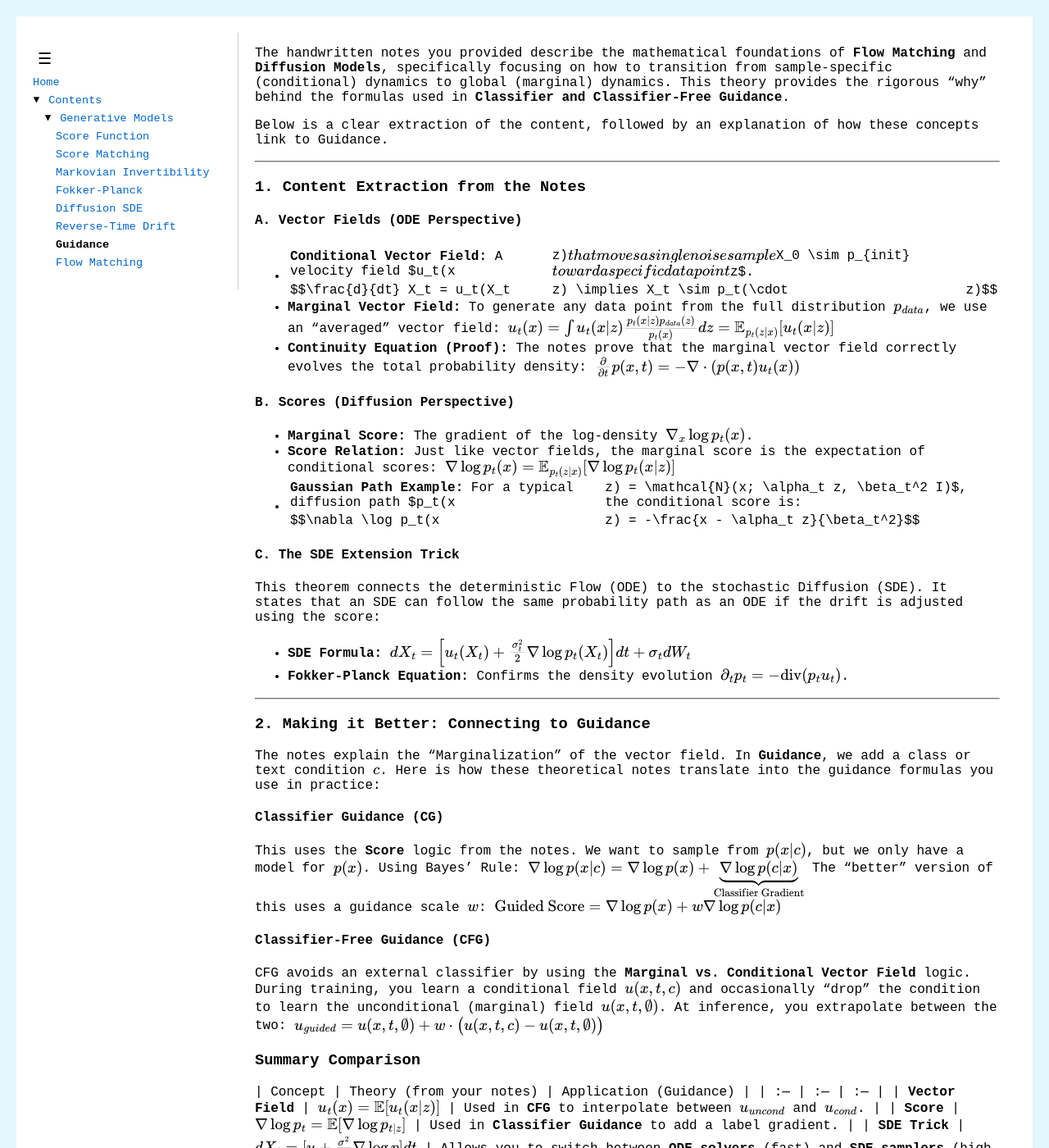
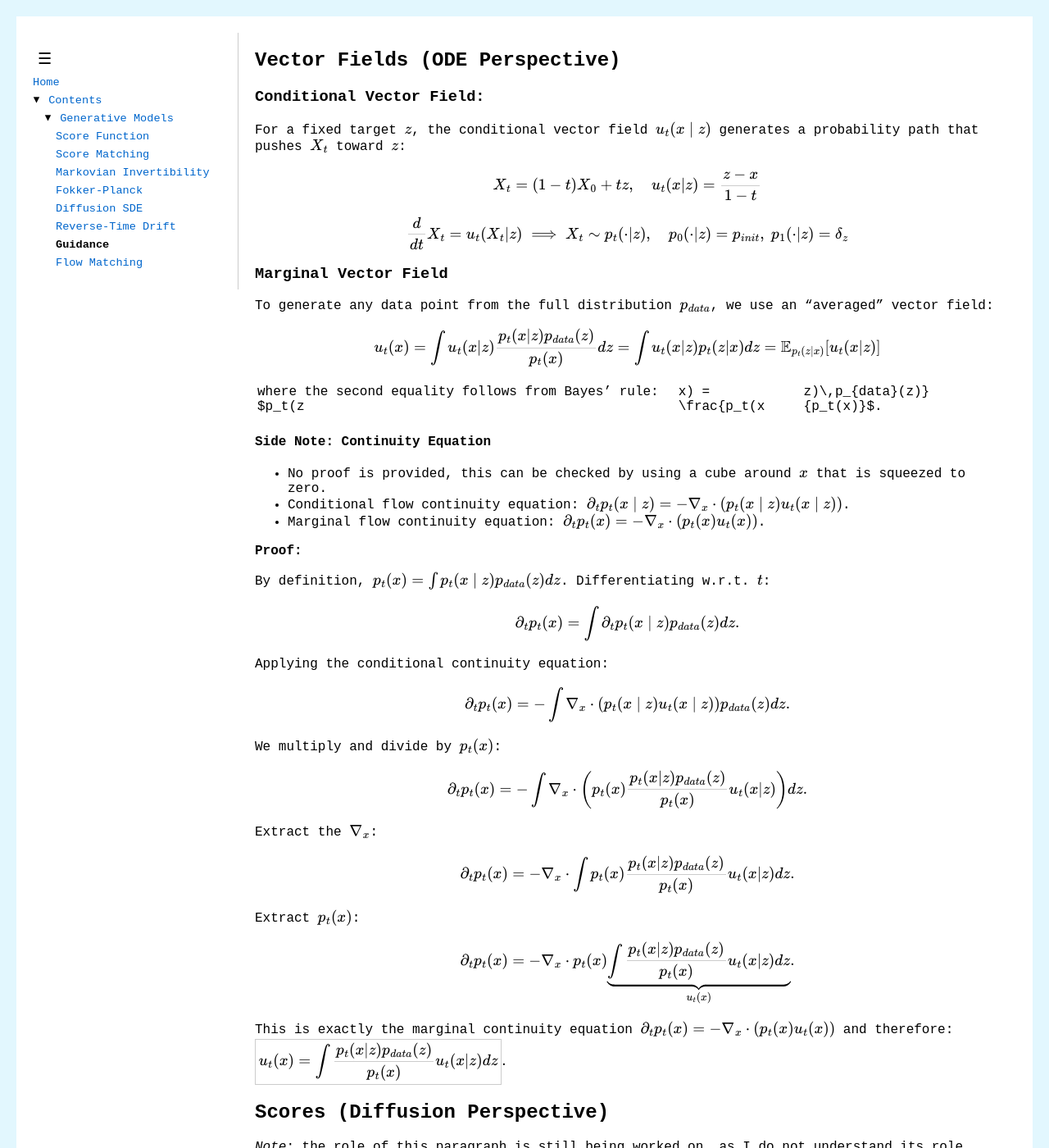
Before and after one commit to scer80/scer80.github.io, a Jekyll site: the page built from contents/generative_models/guidance.md, in a window 1280 px wide and 1400 px high. Shown: the whole window at 82% size. Built offline with Jekyll 4.4.1, drawn with Linux system fonts in a browser that asks for light colours; our own code applies the rules of GitHub Pages for plain Markdown files; some of the changed text lies outside the part shown.

Commit message:
work on guidance

```diff
--- a/contents/generative_models/guidance.md
+++ b/contents/generative_models/guidance.md
@@ -2,37 +2,109 @@
 layout: contents
 ---
 
-The handwritten notes you provided describe the mathematical foundations of **Flow Matching** and **Diffusion Models**, specifically focusing on how to transition from sample-specific (conditional) dynamics to global (marginal) dynamics. This theory provides the rigorous "why" behind the formulas used in **Classifier and Classifier-Free Guidance**.
+## Vector Fields (ODE Perspective)
 
-Below is a clear extraction of the content, followed by an explanation of how these concepts link to Guidance.
+### **Conditional Vector Field:**
 
----
+For a fixed target $z$, the conditional vector field $u_t(x \mid z)$ generates a probability path that pushes $X_t$ toward $z$:
 
-### 1. Content Extraction from the Notes
+$$X_t = (1-t)X_0 + tz, \quad u_t(x|z) = \frac{z - x}{1 - t}$$
 
-#### A. Vector Fields (ODE Perspective)
-*   **Conditional Vector Field:** A velocity field $u_t(x|z)$ that moves a single noise sample $X_0 \sim p_{init}$ toward a specific data point $z$.
-    $$\frac{d}{dt} X_t = u_t(X_t|z) \implies X_t \sim p_t(\cdot|z)$$
-*   **Marginal Vector Field:** To generate any data point from the full distribution $p_{data}$, we use an "averaged" vector field:
-    $$u_t(x) = \int u_t(x|z) \frac{p_t(x|z)p_{data}(z)}{p_t(x)} dz = \mathbb{E}_{p_t(z|x)} [u_t(x|z)]$$
-*   **Continuity Equation (Proof):** The notes prove that the marginal vector field correctly evolves the total probability density:
-    $$\frac{\partial}{\partial t} p(x,t) = -\nabla \cdot (p(x,t) u_t(x))$$
+$$\frac{d}{dt} X_t = u_t(X_t|z) \implies X_t \sim p_t(\cdot|z), \quad p_0(\cdot|z) = p_{init},\; p_1(\cdot|z) = \delta_z$$
 
-#### B. Scores (Diffusion Perspective)
-*   **Marginal Score:** The gradient of the log-density $\nabla_x \log p_t(x)$.
-*   **Score Relation:** Just like vector fields, the marginal score is the expectation of conditional scores:
-    $$\nabla \log p_t(x) = \mathbb{E}_{p_t(z|x)} [\nabla \log p_t(x|z)]$$
-*   **Gaussian Path Example:** For a typical diffusion path $p_t(x|z) = \mathcal{N}(x; \alpha_t z, \beta_t^2 I)$, the conditional score is:
-    $$\nabla \log p_t(x|z) = -\frac{x - \alpha_t z}{\beta_t^2}$$
+###  **Marginal Vector Field**
 
-#### C. The SDE Extension Trick
+To generate any data point from the full distribution $p_{data}$, we use an "averaged" vector field:
+
+$$u_t(x) = \int u_t(x|z) \frac{p_t(x|z)p_{data}(z)}{p_t(x)} dz = \int u_t(x|z) p_t(z|x) dz = \mathbb{E}_{p_t(z|x)} [u_t(x|z)]$$
+
+where the second equality follows from Bayes' rule: $p_t(z|x) = \frac{p_t(x|z)\,p_{data}(z)}{p_t(x)}$.
+
+#### Side Note: Continuity Equation
+
+- No proof is provided, this can be checked by using a cube around $x$ that is squeezed to zero.
+- Conditional flow continuity equation: $\partial_t p_t(x \mid z) = -\nabla_x \cdot (p_t(x \mid z) u_t(x \mid z))$.
+- Marginal flow continuity equation: $\partial_t p_t(x) = -\nabla_x \cdot (p_t(x) u_t(x))$.
+
+**Proof:**
+
+By definition, $p_t(x) = \int p_t(x \mid z) p_{data}(z) dz$. Differentiating w.r.t. $t$:
+
+$$\partial_t p_t(x) = \int \partial_t p_t(x \mid z) p_{data}(z) dz. $$
+
+Applying the conditional continuity equation:
+
+$$\partial_t p_t(x) = -\int \nabla_x \cdot (p_t(x \mid z) u_t(x \mid z)) p_{data}(z) dz.$$
+
+
+We multiply and divide by $p_t(x)$:
+
+$$
+\partial_t p_t(x) = -\int \nabla_x \cdot \left( p_t(x)\dfrac{p_t(x|z) p_{data}(z)}{p_t(x)} u_t(x|z) \right) dz.
+$$
+
+Extract the $\nabla_x$:
+
+$$
+\partial_t p_t(x) = -\nabla_x \cdot \int p_t(x)\dfrac{p_t(x|z) p_{data}(z)}{p_t(x)} u_t(x|z) dz.
+$$
+
+Extract $p_t(x)$:
+
+$$
+\partial_t p_t(x) = -\nabla_x \cdot p_t(x) \underbrace{\int \dfrac{p_t(x|z) p_{data}(z)}{p_t(x)} u_t(x|z)  dz}_{u_t(x)}.
+$$
+
+This is exactly the marginal continuity equation $\partial_t p_t(x) = -\nabla_x \cdot (p_t(x) u_t(x))$ and therefore:
+$$\boxed{u_t(x) = \int \dfrac{p_t(x|z) p_{data}(z)}{p_t(x)} u_t(x|z)  dz}.$$
+
+
+## Scores (Diffusion Perspective)
+
+*Note*: the role of this paragraph is still being worked on, as I do not understand its role.
+
+### **Conditional Score:**
+
+For a fixed target $z$, the conditional score is $\nabla_x \log p_t(x \mid z)$.
+
+**Gaussian Path Example:** For $p_t(x \mid z) = \mathcal{N}(x;\, \alpha_t z,\, \beta_t^2 I)$:
+
+$$\nabla_x \log p_t(x|z) = -\frac{x - \alpha_t z}{\beta_t^2}$$
+
+- If $\alpha_t = 1-t$ and $\beta_t^2 = t(1-t)$, then $\nabla_x \log p_t(x|z) = \frac{z-x}{1-t}$, which is exactly the conditional vector field from the ODE perspective.
+- If $\alpha_1 = 1$ and $\beta_1^2 = 0$, then $p_1(x|z) = \delta_z$ i.e. the final distribution is a delta function at $z$.
+
+### **Marginal Score**
+
+The marginal score is the posterior expectation of the conditional score:
+
+$$\nabla_x \log p_t(x) = \mathbb{E}_{p_t(z|x)} [\nabla_x \log p_t(x|z)]$$
+
+**Proof:**
+
+By definition, $p_t(x) = \int p_t(x \mid z)\, p_{data}(z)\, dz$. Taking $\nabla_x \log$ of both sides:
+
+$$\nabla_x \log p_t(x) = \frac{\nabla_x p_t(x)}{p_t(x)}.$$
+
+Differentiating under the integral:
+
+$$\nabla_x p_t(x) = \int \nabla_x p_t(x \mid z)\, p_{data}(z)\, dz.$$
+
+Rewriting $\nabla_x p_t(x \mid z) = p_t(x \mid z)\, \nabla_x \log p_t(x \mid z)$:
+
+$$\nabla_x p_t(x) = \int p_t(x \mid z)\, \nabla_x \log p_t(x \mid z)\, p_{data}(z)\, dz.$$
+
+Dividing by $p_t(x)$ and recognizing $\frac{p_t(x \mid z)\, p_{data}(z)}{p_t(x)} = p_t(z \mid x)$ by Bayes' rule:
+
+$$\boxed{\nabla_x \log p_t(x) = \int p_t(z \mid x)\, \nabla_x \log p_t(x \mid z)\, dz = \mathbb{E}_{p_t(z|x)} [\nabla_x \log p_t(x|z)]}$$
+
+## The SDE Extension Trick
 This theorem connects the deterministic Flow (ODE) to the stochastic Diffusion (SDE). It states that an SDE can follow the same probability path as an ODE if the drift is adjusted using the score:
 *   **SDE Formula:** $dX_t = \left[ u_t(X_t) + \frac{\sigma_t^2}{2} \nabla \log p_t(X_t) \right] dt + \sigma_t dW_t$
 *   **Fokker-Planck Equation:** Confirms the density evolution $\partial_t p_t = -\text{div}(p_t u_t)$.
 
----
 
-### 2. Making it Better: Connecting to Guidance
+### Connecting to Guidance
 
 The notes explain the "Marginalization" of the vector field. In **Guidance**, we add a class or text condition $c$. Here is how these theoretical notes translate into the guidance formulas you use in practice:
 
@@ -50,8 +122,8 @@ $$u_{guided} = u(x, t, \emptyset) + w \cdot \big( u(x, t, c) - u(x, t, \emptyset
 ### Summary Comparison
 | Concept | Theory (from your notes) | Application (Guidance) |
 | :--- | :--- | :--- |
-| **Vector Field** | $u_t(x) = \mathbb{E}[u_t(x|z)]$ | Used in **CFG** to interpolate between $u_{uncond}$ and $u_{cond}$. |
-| **Score** | $\nabla \log p_t = \mathbb{E}[\nabla \log p_{t|z}]$ | Used in **Classifier Guidance** to add a label gradient. |
+| **Vector Field** | $u_t(x) = \mathbb{E}[u_t(x \mid z)]$ | Used in **CFG** to interpolate between $u_{uncond}$ and $u_{cond}$. |
+| **Score** | $\nabla \log p_t = \mathbb{E}[\nabla \log p_{t \mid z}]$ | Used in **Classifier Guidance** to add a label gradient. |
 | **SDE Trick** | $dX_t = [u + \frac{\sigma^2}{2}\nabla \log p]dt$ | Allows you to switch between **ODE solvers** (fast) and **SDE samplers** (high quality). |
 
 **Why this matters:** Your notes show that the "marginal" model (the one that doesn't know the label) is actually just the average of all possible "conditional" models. Guidance works by pushing the model away from that "average" (unconditional) state and further toward a specific "labeled" state.
```
